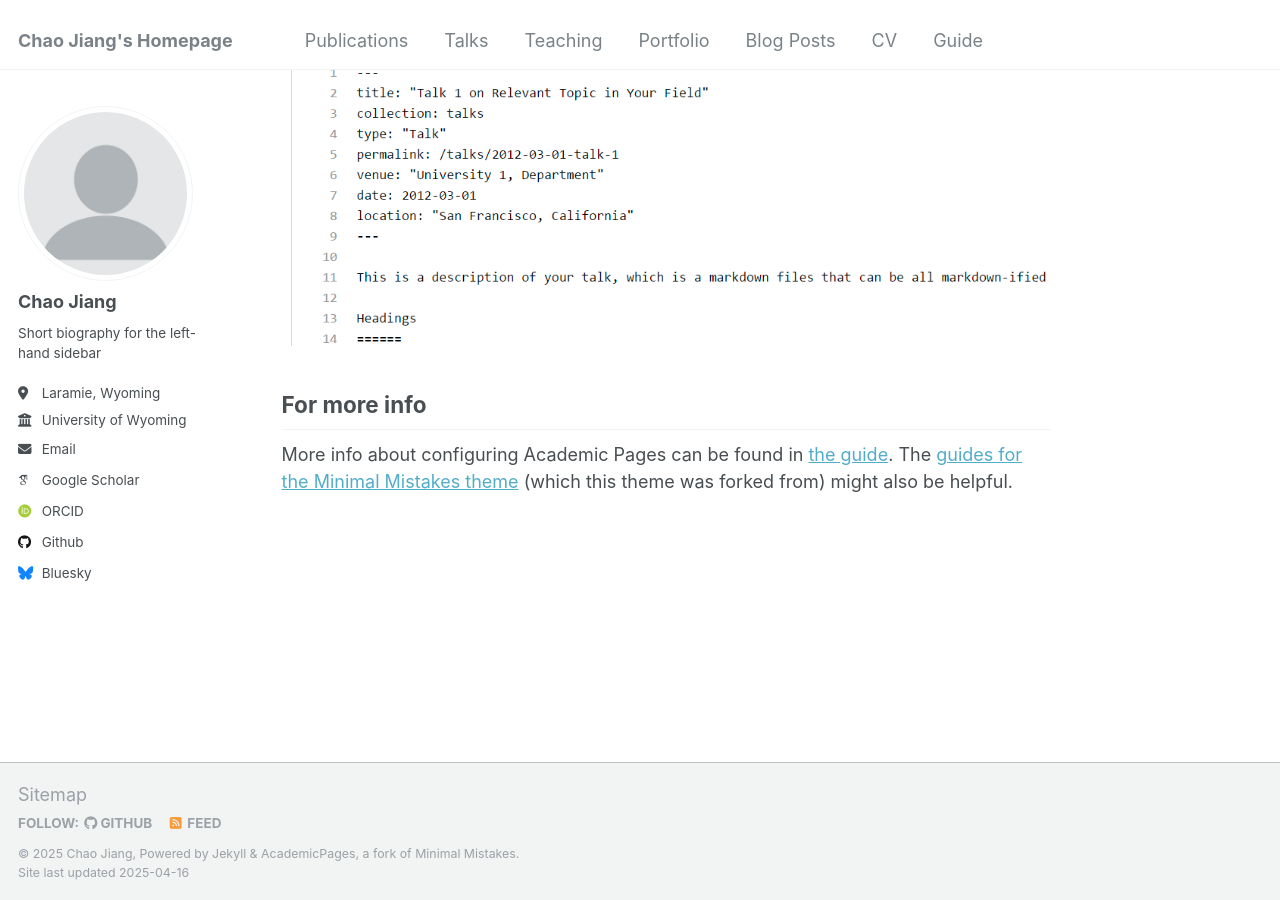
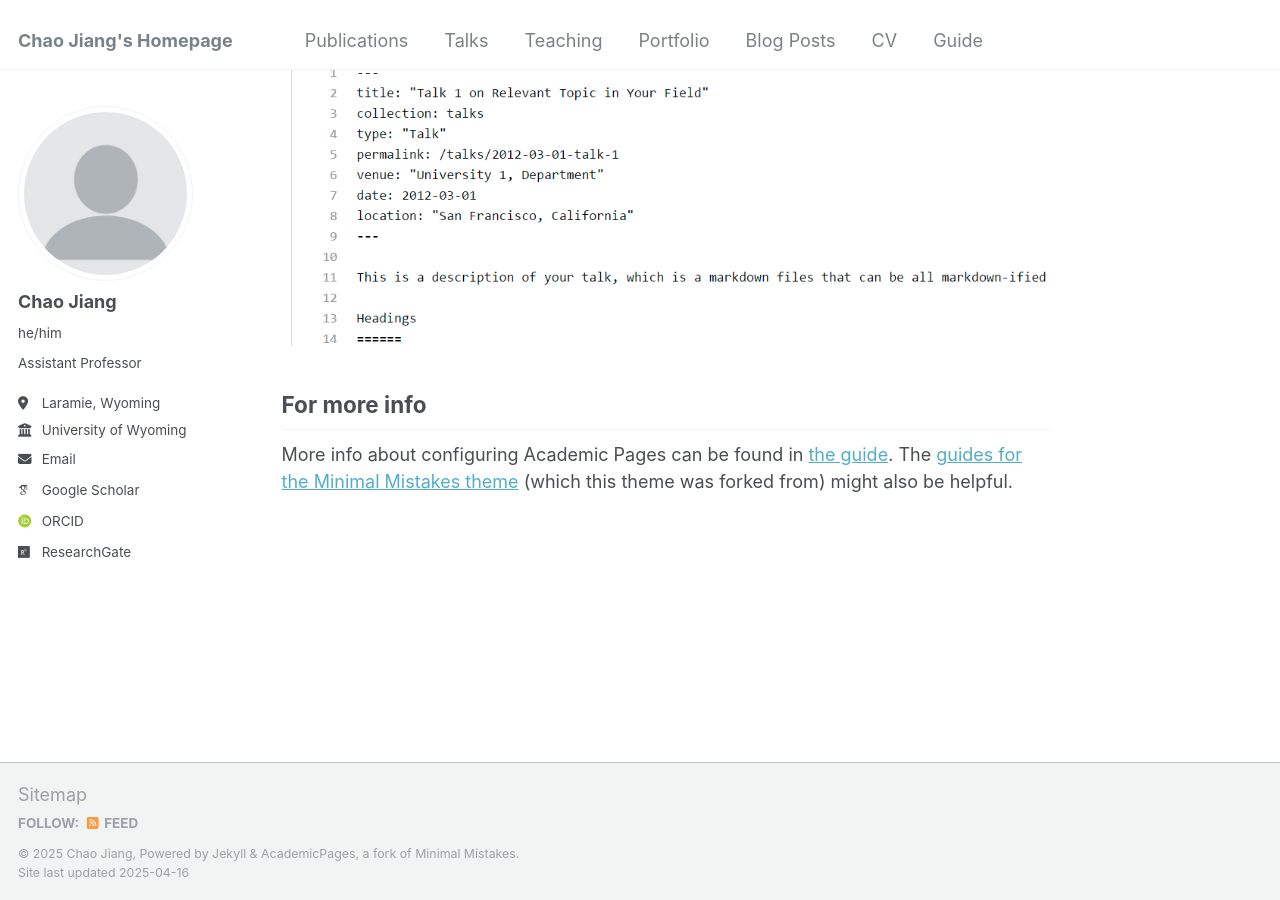
Before and after one commit to cjiang6/cjiang6.github.io, a Jekyll site: the page built from _pages/about.md, in a window 1280 px wide and 900 px high, scrolled down 2643 px. Built offline with Jekyll 4.4.1, drawn with Linux system fonts in a browser that asks for light colours; some web fonts are replaced.

Commit message:
Update _config.yml

```diff
--- a/_config.yml
+++ b/_config.yml
@@ -12,9 +12,9 @@ title                    : "Chao Jiang's Homepage"
 title_separator          : "-"
 name                     : &name "Chao Jiang"
 description              : &description "personal description"
-url                      : https://academicpages.github.io # the base hostname & protocol for your site e.g. "https://mmistakes.github.io"
+url                      : https://cjiang6.github.io/ # the base hostname & protocol for your site e.g. "https://mmistakes.github.io"
 baseurl                  : "" # the subpath of your site, e.g. "/blog"
-repository               : "academicpages/academicpages.github.io"
+repository               : "cjiang6/cjiang6.github.io"
 
 # Site Author - The following control what appear as part of the author content on the side bar.
 #               If a field is blank the icon and link will not appear, otherwise it will be shown.
@@ -23,8 +23,8 @@ author:
   # Biographic information
   avatar           : "profile.png"
   name             : "Chao Jiang"
-  pronouns         : # example: "she/her"
-  bio              : "Short biography for the left-hand sidebar"
+  pronouns         : "he/him" # example: "she/her"
+  bio              : "Assistant Professor"
   location         : "Laramie, Wyoming"
   employer         : "University of Wyoming"
   uri              : # URL
@@ -37,18 +37,18 @@ author:
   orcid            : "https://orcid.org/0000-0002-9008-0790"
   semantic         : # URL
   #pubmed           : "https://www.ncbi.nlm.nih.gov/pubmed/?term=john+snow"
-  researchgate     : # URL
+  researchgate     : "https://www.researchgate.net/profile/Chao_Jiang19?ev=hdr_xprf" # URL
 
   # Repositories and software development
   bitbucket        : # Username - Update with your username on the site
   codepen          : # Username
   dribbble         : # Username
-  github           : "academicpages"
+  github           : # Username
   kaggle           : # Username
   stackoverflow    : # User number or user number and name (i.e., use "1" or "1/jeff-atwood")
 
   # Social media
-  bluesky          : "bsky.app" # Replace this with you Bluesky username
+  bluesky          : # Replace this with you Bluesky username
   facebook         : # Username
   flickr           : # Username
   foursquare       : # Username
```
